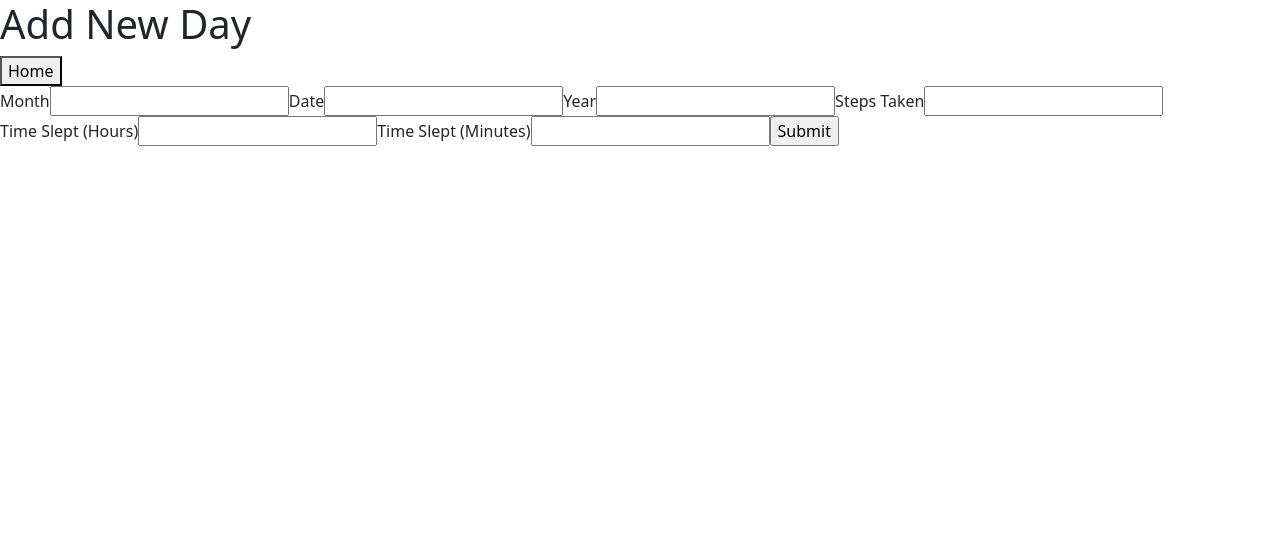
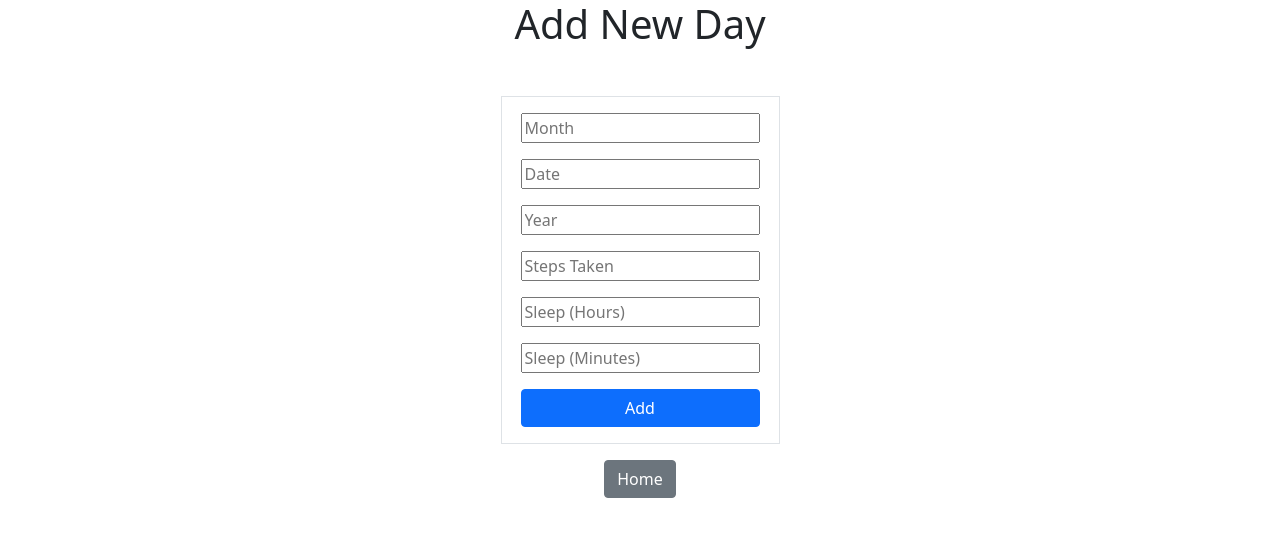
Before and after one commit to abad89/fitness-and-activity-tracker, a React (Create React App) app: page /add in a window 1280 px wide. Shown: the top 536 px of the page. Built offline with nearby package versions, Linux system fonts and the light colour scheme; no server answers.

Commit message:
begin styling

```diff
--- a/public/index.html
+++ b/public/index.html
@@ -8,7 +8,7 @@
     <meta name="theme-color" content="#000000" />
     <meta
       name="description"
-      content="Web site created using create-react-app"
+      content="Just goofin' about, tracking activity level by day."
     />
     <link rel="apple-touch-icon" href="%PUBLIC_URL%/logo192.png" />
     <!--
--- a/src/components/AddDayForm.js
+++ b/src/components/AddDayForm.js
@@ -1,6 +1,6 @@
 import { useState } from "react";
 import { useHistory } from "react-router-dom";
-function AddDayForm() {
+function AddDayForm({ onAddDay }) {
   let history = useHistory();
   const [formData, setFormData] = useState({
     month: "",
@@ -27,7 +27,7 @@ function AddDayForm() {
       steps: parseInt(formData.steps),
       sleepHours: parseInt(formData.sleepHours),
       sleepMinutes: parseInt(formData.sleepMinutes),
-      highlight: "no"
+      highlight: "no",
     };
     fetch("https://fat-app-json-server.herokuapp.com/days", {
       method: "POST",
@@ -37,67 +37,70 @@ function AddDayForm() {
       body: JSON.stringify(newDay),
     })
       .then((r) => r.json())
+      .then(onAddDay)
       .then(history.push("/"));
   }
 
   return (
-    <div>
+    <div className="container border mt-5 w-25 mw-25 d-flex justify-content-evenly" style={{width: "25%"}}>
       <form onSubmit={handleSubmit}>
-        <label>
-          Month
+        <div className="my-3">
           <input
+            placeholder="Month"
             type="text"
             name="month"
             value={formData.month}
             onChange={handleChange}
           ></input>
-        </label>
-        <label>
-          Date
+        </div>
+        <div className="mb-3">
           <input
-            type="text"
+            placeholder="Date"
+            type="number"
             name="date"
             value={formData.date}
             onChange={handleChange}
           ></input>
-        </label>
-        <label>
-          Year
+        </div>
+        <div className="mb-3">
           <input
-            type="text"
+            placeholder="Year"
+            type="number"
             name="year"
             value={formData.year}
             onChange={handleChange}
           ></input>
-        </label>
-        <label>
-          Steps Taken
+        </div>
+        <div className="mb-3">
           <input
-            type="text"
+            placeholder="Steps Taken"
+            type="number"
             name="steps"
             value={formData.steps}
             onChange={handleChange}
           ></input>
-        </label>
-        <label>
-          Time Slept (Hours)
+        </div>
+        <div className="mb-3">
           <input
-            type="text"
+            placeholder="Sleep (Hours)"
+            type="number"
             name="sleepHours"
             value={formData.sleepHours}
             onChange={handleChange}
           ></input>
-        </label>
-        <label>
-          Time Slept (Minutes)
+        </div>
+        <div className="mb-3">
           <input
-            type="text"
+            placeholder="Sleep (Minutes)"
+            type="number"
             name="sleepMinutes"
             value={formData.sleepMinutes}
             onChange={handleChange}
           ></input>
-          <input type="submit" value="Submit"></input>
-        </label>
+          <div className="my-3 w-100 text-center">
+            <input className="w-100 btn btn-primary" type="submit" value="Add"></input>
+          </div>
+        </div>
       </form>
     </div>
   );
--- a/src/components/AddDayPage.js
+++ b/src/components/AddDayPage.js
@@ -1,12 +1,14 @@
 import { NavLink } from "react-router-dom"
 import AddDayForm from "./AddDayForm"
 
-function AddDayPage() {
+function AddDayPage({ onAddDay }) {
   return (
-    <div>
-      <h1>Add New Day</h1>
-      <NavLink to="/"><button>Home</button></NavLink>
-      <AddDayForm />
+    <div className="container">
+      <h1 className="text-center">Add New Day</h1>
+      <AddDayForm onAddDay={onAddDay} />
+      <div className="container d-flex justify-content-center my-3">
+        <NavLink to="/"><button className="btn btn-secondary">Home</button></NavLink>
+      </div>
     </div>
   );
 }
--- a/src/components/App.js
+++ b/src/components/App.js
@@ -1,17 +1,43 @@
+import { useEffect, useState } from "react"
 import { Route, Switch } from "react-router-dom";
 import HomePage from "./HomePage";
 import AddDayPage from "./AddDayPage";
 
 function App() {
 
+  const [daysList, setDaysList] = useState([]);
+
+  useEffect(() => {
+    fetch("https://fat-app-json-server.herokuapp.com/days")
+      .then((r) => r.json())
+      .then(setDaysList);
+  }, []);
+
+  function handleDeleteDay(dayToDelete) {
+    const updatedDaysList = daysList.filter((day) => day.id !== dayToDelete.id);
+    setDaysList(updatedDaysList);
+  }
+
+  function handleUpdateDay(dayToUpdate) {
+    const updatedDaysList = daysList.map((day) =>
+      day.id === dayToUpdate.id ? dayToUpdate : day
+    );
+    setDaysList(updatedDaysList);
+  }
+
+  function handleAddDay(dayToAdd) {
+    const updatedDaysList = [...daysList, dayToAdd]
+    setDaysList(updatedDaysList)
+  }
+
   return (
     <div className="App">
       <Switch>
         <Route exact path="/add">
-          <AddDayPage />
+          <AddDayPage onAddDay={handleAddDay} />
         </Route>
         <Route exact path="/">
-          <HomePage />
+          <HomePage daysList={daysList} onUpdateDay={handleUpdateDay} onDeleteDay={handleDeleteDay} />
         </Route>
       </Switch>
     </div>
--- a/src/components/DayCard.js
+++ b/src/components/DayCard.js
@@ -13,42 +13,57 @@ function DayCard({ day, onDeleteDay, onUpdateDay }) {
 
   function handleHighlightClick() {
     if (highlight === "no") {
-      const updatedObj = {highlight: "yes"}
+      const updatedObj = { highlight: "yes" };
       fetch(`https://fat-app-json-server.herokuapp.com/days/${id}`, {
         method: "PATCH",
         headers: {
           "Content-Type": "application/json",
         },
-        body: JSON.stringify(updatedObj)
+        body: JSON.stringify(updatedObj),
       })
         .then((r) => r.json())
-    .then(onUpdateDay)
-
+        .then(onUpdateDay);
     } else {
-        const updatedObj = {highlight: "no"}
+      const updatedObj = { highlight: "no" };
       fetch(`https://fat-app-json-server.herokuapp.com/days/${id}`, {
         method: "PATCH",
         headers: {
           "Content-Type": "application/json",
         },
-            body: JSON.stringify(updatedObj)
+        body: JSON.stringify(updatedObj),
       })
         .then((r) => r.json())
-        .then(onUpdateDay)
+        .then(onUpdateDay);
     }
   }
 
   return (
-    <div className={`col-3 hl-${highlight}`}>
-      <h3>
+    <div className="col-4">
+      <div className={`hl-${highlight} card text-black bg-white m-3 w-18rem`}>
+        <div className="card-header">
           {month} {date}, {year}
-      </h3>
-      <p>Steps Taken: {steps}</p>
-      <p>
+        </div>
+        <div className="card-body">
+          <p className="card-text">Steps Taken: {steps.toLocaleString()}</p>
+          <p className="card-text">
             Time Slept: {sleepHours}h{sleepMinutes}m
           </p>
-      <button onClick={handleHighlightClick}>Highlight Day</button>
-      <button onClick={handleDeleteClick}>Delete Day</button>
+          <div className="btn-group align-self-center">
+            <button
+              className="btn btn-primary btn-sm"
+              onClick={handleHighlightClick}
+            >
+              Highlight
+            </button>
+            <button
+              className="btn btn-danger btn-sm"
+              onClick={handleDeleteClick}
+            >
+              Delete
+            </button>
+          </div>
+        </div>
+      </div>
     </div>
   );
 }
--- a/src/components/HomePage.js
+++ b/src/components/HomePage.js
@@ -1,32 +1,13 @@
-import { useEffect, useState } from "react";
 import { NavLink } from "react-router-dom";
 import DayCard from "./DayCard";
 
-function HomePage() {
-  const [daysList, setDaysList] = useState([]);
+function HomePage({ daysList, onUpdateDay, onDeleteDay }) {
 
-  useEffect(() => {
-    fetch("https://fat-app-json-server.herokuapp.com/days")
-      .then((r) => r.json())
-      .then(setDaysList);
-  }, []);
-
-  function handleDeleteDay(dayToDelete) {
-    const updatedDaysList = daysList.filter((day) => day.id !== dayToDelete.id);
-    setDaysList(updatedDaysList);
-  }
-
-  function handleUpdateDay(dayToUpdate) {
-    const updatedDaysList = daysList.map((day) =>
-      day.id === dayToUpdate.id ? dayToUpdate : day
-    );
-    setDaysList(updatedDaysList);
-  }
 
   const daysItem = daysList.map((day) => (
     <DayCard
-      onDeleteDay={handleDeleteDay}
-      onUpdateDay={handleUpdateDay}
+      onDeleteDay={onDeleteDay}
+      onUpdateDay={onUpdateDay}
       key={day.id}
       day={day}
     />
```
Lines whose indentation alone changed are shown as unchanged.
